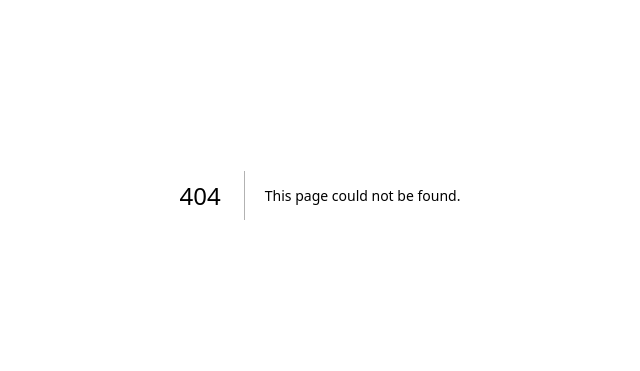
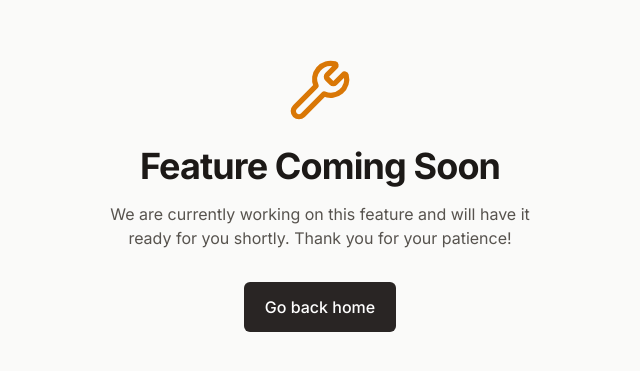
Before and after one commit to sufiyansayyed19/Wakalat_AI_frontend, a Next.js app: page /coming-soon in a window 1280 px wide. Before the commit this address had no page. Shown: the part 205-576 px from the top of the page, without its empty margins (320-960 px from the left). Built offline with nearby package versions, Linux system fonts and the light colour scheme.

Commit message:
comming soon page added

```diff
--- /dev/null
+++ b/src/app/coming-soon/page.tsx
@@ -0,0 +1,27 @@
+import Link from 'next/link';
+import { Wrench } from 'lucide-react';
+
+export default function ComingSoonPage() {
+  return (
+    <main className="flex min-h-screen flex-col items-center justify-center bg-stone-50 dark:bg-zinc-900 p-4 text-center">
+      <div className="max-w-md">
+        <Wrench className="mx-auto h-16 w-16 text-amber-600 dark:text-amber-500" />
+
+        <h1 className="mt-6 text-3xl font-bold tracking-tight text-stone-900 dark:text-stone-100 sm:text-4xl">
+          Feature Coming Soon
+        </h1>
+
+        <p className="mt-4 text-base text-stone-600 dark:text-stone-400">
+          We are currently working on this feature and will have it ready for you shortly. Thank you for your patience!
+        </p>
+
+        <Link
+          href="/"
+          className="mt-8 inline-flex items-center justify-center rounded-md border border-transparent bg-stone-800 dark:bg-stone-200 px-5 py-3 text-base font-medium text-white dark:text-stone-800 hover:bg-stone-900 dark:hover:bg-white transition-colors"
+        >
+          Go back home
+        </Link>
+      </div>
+    </main>
+  );
+}
--- a/src/components/Sidebar.tsx
+++ b/src/components/Sidebar.tsx
@@ -1,5 +1,5 @@
 'use client'; // Required for the hook
-
+import Link from 'next/link';
 import { Home, Scale, PanelLeftClose, X, ArrowRight } from 'lucide-react';
 import { useSidebarStore } from '../store/sidebarStore';
 
@@ -52,10 +52,12 @@ const Sidebar = () => {
       <div className="mt-auto bg-stone-100 dark:bg-zinc-800 border border-stone-200 dark:border-zinc-700 rounded-lg p-4">
         <h4 className="font-bold text-stone-800 dark:text-stone-200">Try Pro</h4>
         <p className="text-sm text-stone-600 dark:text-stone-400 my-1">Upgrade for increased limits, smarter searches and more.</p>
-        <button className="flex items-center gap-2 w-full justify-center mt-3 px-4 py-2 bg-stone-800 dark:bg-stone-200 text-white dark:text-stone-800 rounded-md text-sm font-semibold hover:bg-stone-900 dark:hover:bg-white transition-colors">
+        <Link href="/coming-soon"
+            className="flex items-center gap-2 w-full justify-center mt-3 px-4 py-2 bg-stone-800 dark:bg-stone-200 text-white dark:text-stone-800 rounded-md text-sm font-semibold hover:bg-stone-900 dark:hover:bg-white transition-colors"
+          >
           <ArrowRight size={16} />
           Learn More
-        </button>
+        </Link>
       </div>
     </aside>
   );
```
